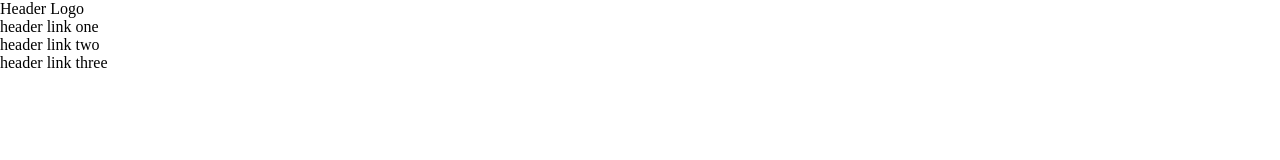
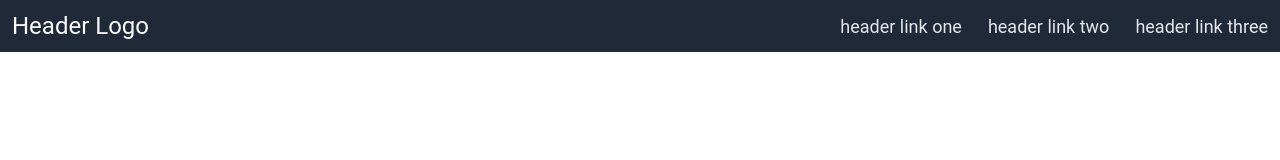
Before and after one commit to paulkay200/odin-landing-page2, a plain HTML site: page index.html in a window 1280 px wide. Drawn offline with Linux system fonts and the light colour scheme.

Commit message:
feat: Use CSS to color header nicely

```diff
--- a/style.css
+++ b/style.css
@@ -12,3 +12,33 @@ html {
     margin: 0;
     padding: 0;
 }
+
+body {
+    display: flex;
+    flex-direction: column;
+    font-family: roboto, sans-serif;
+    height: 100vh;
+}
+
+.header {
+    display: flex;
+    justify-content: space-between;
+    background-color: #1F2937;
+    padding: 12px;
+}
+
+.logo {
+    display: flex;
+    align-items: center;
+    font-size: 24px;
+    color: #F9FAF8;
+}
+
+.header-links {
+    display: flex;
+    align-items: center;
+    list-style-type: none;
+    font-size: 18px;
+    color: #E5E7EB;
+    gap: 26px;
+}
```
